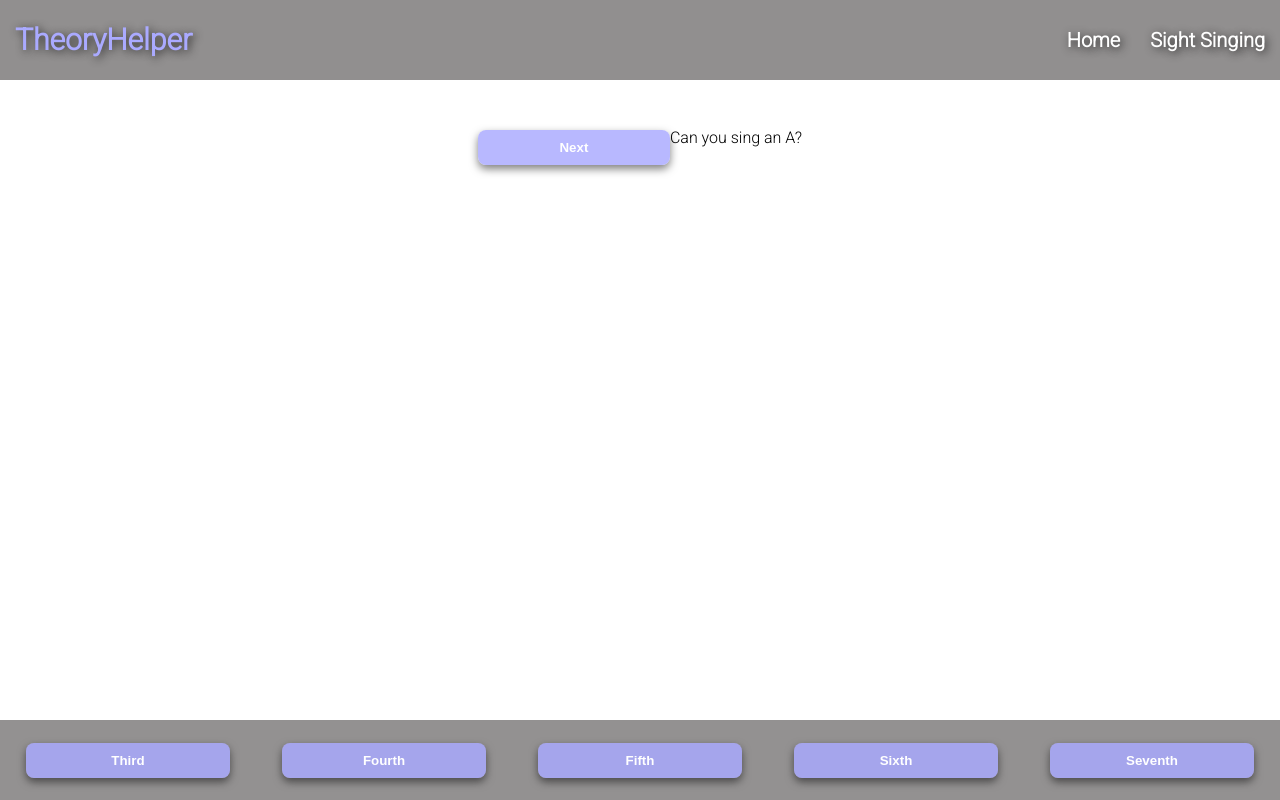
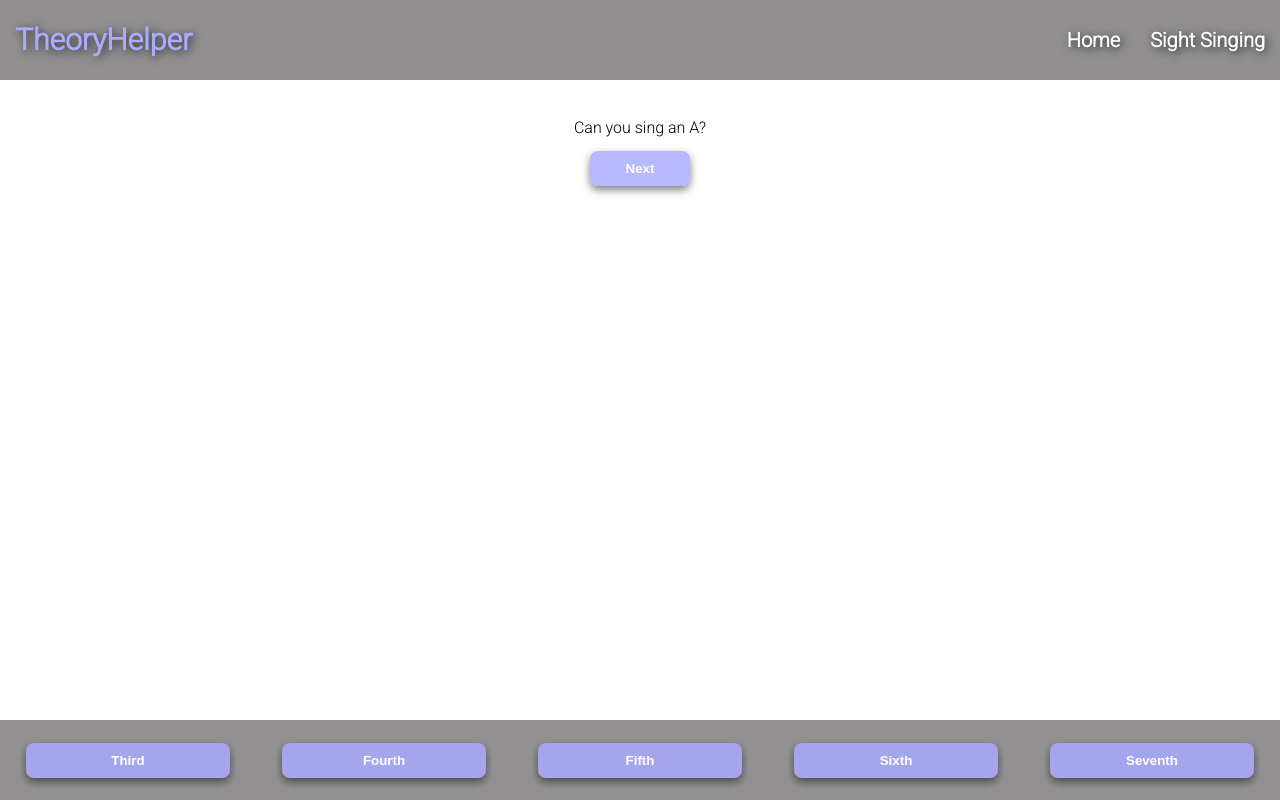
Before and after one commit to MusicMeier/sight-singing-frontend, a React (Create React App) app: page /SecondIntervals in a window 1280 px wide. Built offline with nearby package versions, Linux system fonts and the light colour scheme; no server answers.

Commit message:
changed css for tuner section in secondIntervals

```diff
--- a/src/App.css
+++ b/src/App.css
@@ -209,8 +209,9 @@ header a {
 
 .button-container-intervals {
   display: flex;
+  flex-direction: column;
+  align-items: center;
   justify-content: center;
-  margin-top: 20px;
 }
 
 footer {
@@ -227,8 +228,22 @@ footer {
   align-items: center;
 }
 
+.tuner-container {
+  display: flex;
+  flex-direction: column;
+  text-align: center;
+  margin-top: 10px;
+  margin-bottom: 15px;
+}
+
+/* .tuner {
+  display: flex;
+  flex-direction: column;
+  align-content: center;
+} */
+
 .screen-button {
-  width: 15%;
+  width: 100px;
   border-radius: 8px;
   padding-top: 10px;
   padding-bottom: 10px;
--- a/src/components/SecondIntervals.js
+++ b/src/components/SecondIntervals.js
@@ -11,8 +11,12 @@ const SecondIntervals = ({intervalNotes}) => {
           {utilities.eachIntervalNote(intervalNotes)[0]}
       </div>
       <div className='button-container-intervals'>
-        <button className='screen-button'>Next</button>
-        <Tuner />
+        <div className='tuner-container'>
+          <Tuner />
+        </div>
+        <div>
+          <button className='screen-button'>Next</button>
+        </div>
       </div>
       <footer >
         <Link to='/ThirdIntervals' className='footer-button-link'>
```
Also changed, not shown: 1 other file (tests, documents, lock files or other folders).
